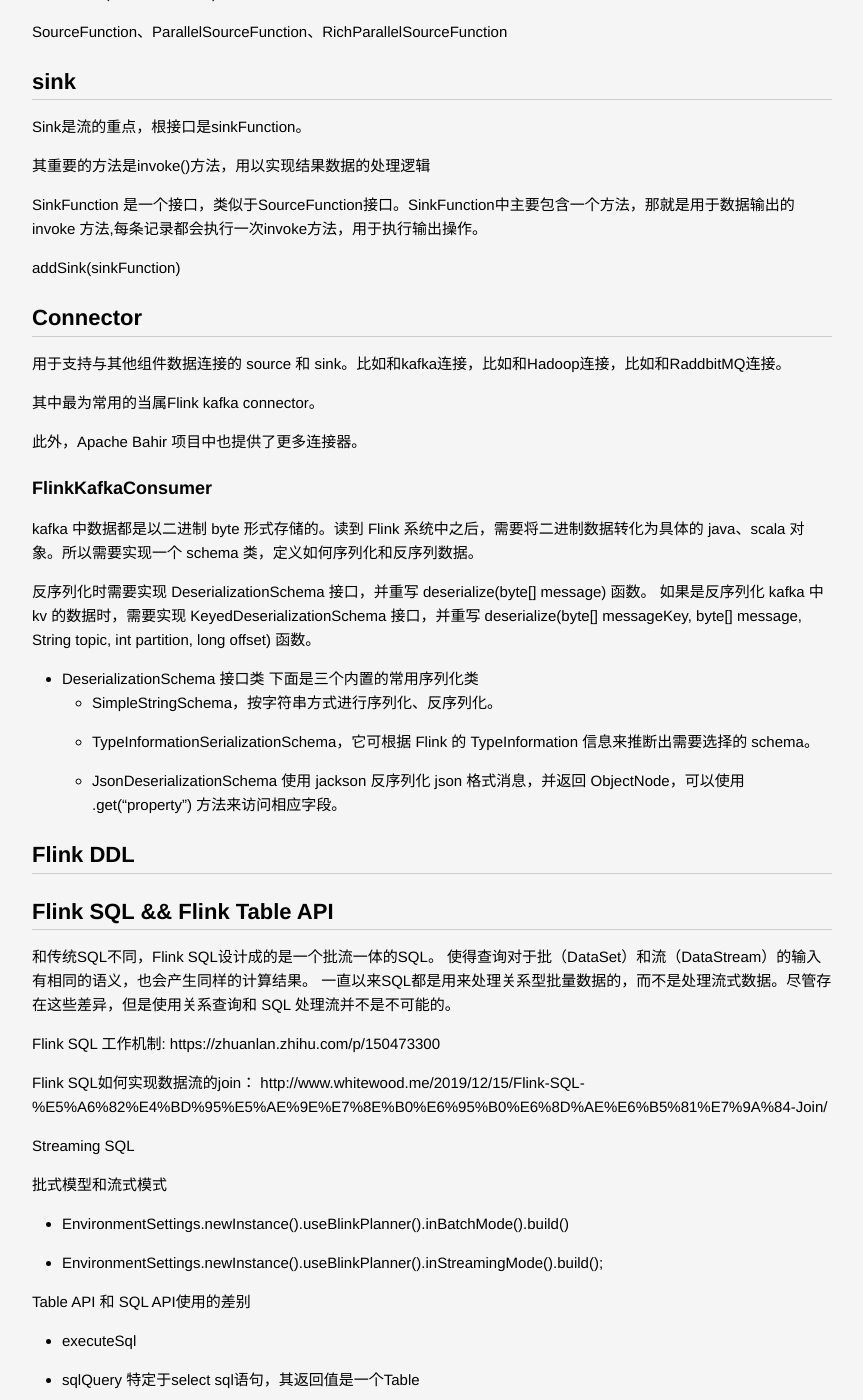
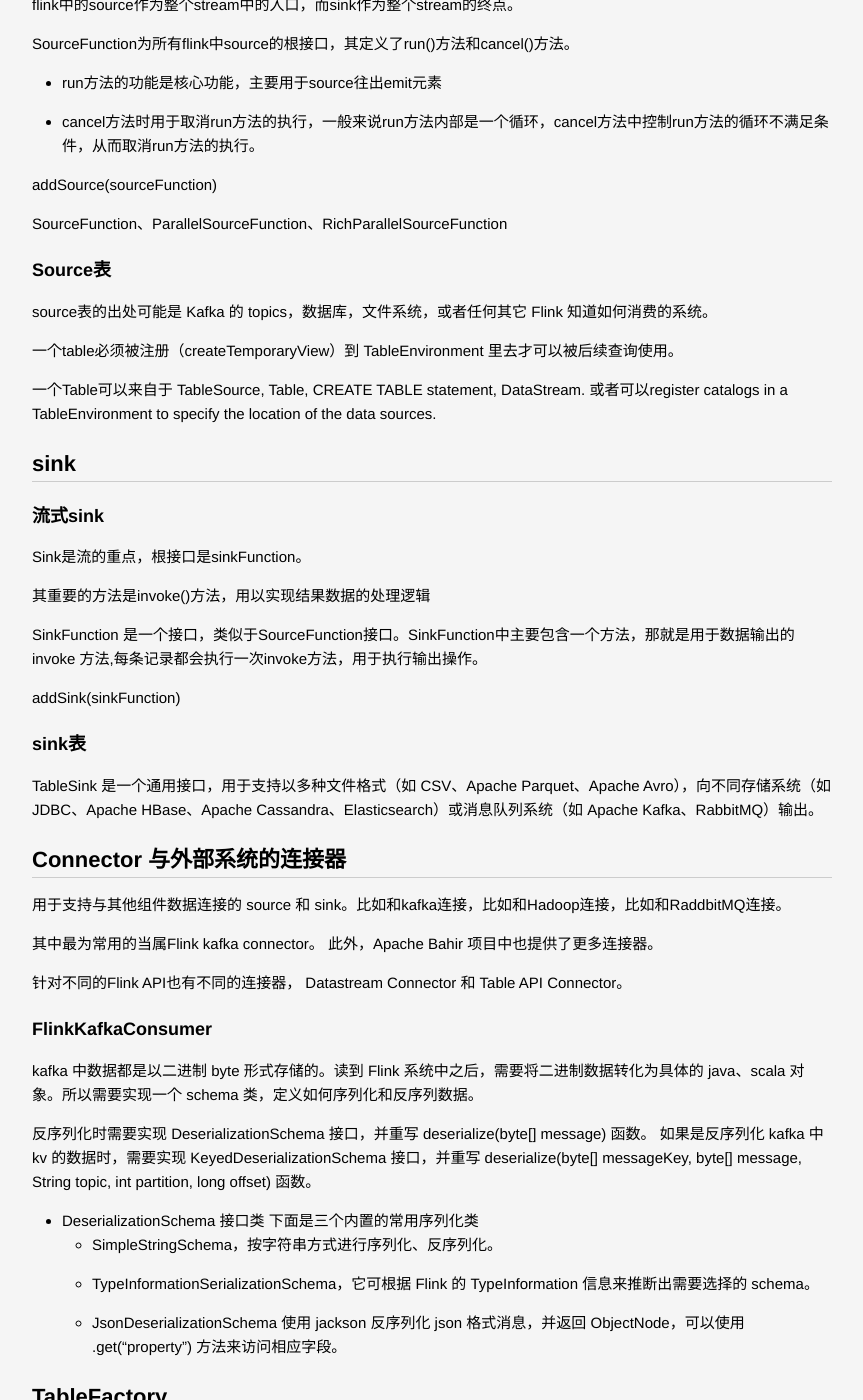
Before and after one commit to lucky521/blog, a Jekyll site: the page built from _posts/framework/2020-03-05-flink.markdown, in a window 1280 px wide and 1400 px high, scrolled down 10449 px. Shown: the whole window, without its empty margins (208-1071 px from the left). Built offline with Jekyll 4.4.1, drawn with Linux system fonts in a browser that asks for light colours; some of the changed text lies outside the part shown.

Commit message:
Update 2020-03-05-flink.markdown

````diff
--- a/_posts/framework/2020-03-05-flink.markdown
+++ b/_posts/framework/2020-03-05-flink.markdown
@@ -97,7 +97,7 @@
     （3）无重启 (No restart)
 
 
-## Flink 单点恢复
+### Flink 单点恢复
 https://segmentfault.com/a/1190000025168779
 
 
@@ -175,7 +175,6 @@
 
 Metastore 即元数据服务，是Hive用来管理库表元数据的一个服务
 
-
 HiveCatalog(String catalogName, String defaultDatabase, String hiveConfDir, String hadoopConfDir, String hiveVersion)
 
 
@@ -189,7 +188,7 @@
 
 ## StreamExecutionEnvironment
 
-每一个flink应用都需要一个执行环境， 对于流处理程序，使用的执行环境类是 StreamExecutionEnvironment.
+每一个flink应用都需要一个执行环境， 对于流处理程序，使用的执行环境类是 StreamExecutionEnvironment. 这是Flink单纯做流式处理所用的执行环境。
 当 env.execute() 方法执行之后，代码所设计的一张执行图就会被打包发送到Flink Master，进行任务拆解和并行化，分配到TaskManager执行。
 
 ## 几种stream
@@ -343,10 +342,12 @@
 BoundedOutOfOrdernessTimestampExtractor产生的时间戳和水印是允许“有界乱序”的，构造它时传入的参数maxOutOfOrderness就是乱序区间的长度，而实际发射的水印为通过覆写extractTimestamp()方法提取出来的时间戳减去乱序区间，相当于让水印把步调“放慢一点”。这是Flink为迟到数据提供的第一重保障。
 
 
-需要深刻理解这几个概念才行 https://www.jianshu.com/p/c612e95a5028
+需要深刻理解这几个概念才行： https://www.jianshu.com/p/c612e95a5028
 
 
 ## source
+
+### 流式source
 
 flink中的source作为整个stream中的入口，而sink作为整个stream的终点。
 
@@ -355,13 +356,21 @@
 - run方法的功能是核心功能，主要用于source往出emit元素
 - cancel方法时用于取消run方法的执行，一般来说run方法内部是一个循环，cancel方法中控制run方法的循环不满足条件，从而取消run方法的执行。
 
-
 addSource(sourceFunction)
 
 SourceFunction、ParallelSourceFunction、RichParallelSourceFunction
 
+### Source表
+source表的出处可能是 Kafka 的 topics，数据库，文件系统，或者任何其它 Flink 知道如何消费的系统。
+
+一个table必须被注册（createTemporaryView）到 TableEnvironment 里去才可以被后续查询使用。
+
+一个Table可以来自于 TableSource, Table, CREATE TABLE statement, DataStream. 或者可以register catalogs in a TableEnvironment to specify the location of the data sources.
+
 
 ## sink
+
+### 流式sink
 
 Sink是流的重点，根接口是sinkFunction。
 
@@ -371,14 +380,18 @@
 
 addSink(sinkFunction)
 
+### sink表
 
-## Connector
+TableSink 是一个通用接口，用于支持以多种文件格式（如 CSV、Apache Parquet、Apache Avro），向不同存储系统（如 JDBC、Apache HBase、Apache Cassandra、Elasticsearch）或消息队列系统（如 Apache Kafka、RabbitMQ）输出。
+
+
+## Connector 与外部系统的连接器
 
 用于支持与其他组件数据连接的 source 和 sink。比如和kafka连接，比如和Hadoop连接，比如和RaddbitMQ连接。
 
-其中最为常用的当属Flink kafka connector。
+其中最为常用的当属Flink kafka connector。 此外，Apache Bahir 项目中也提供了更多连接器。
 
-此外，Apache Bahir 项目中也提供了更多连接器。
+针对不同的Flink API也有不同的连接器， Datastream Connector 和 Table API Connector。
 
 ### FlinkKafkaConsumer
 kafka 中数据都是以二进制 byte 形式存储的。读到 Flink 系统中之后，需要将二进制数据转化为具体的 java、scala 对象。所以需要实现一个 schema 类，定义如何序列化和反序列数据。
@@ -391,6 +404,16 @@
   * SimpleStringSchema，按字符串方式进行序列化、反序列化。
   * TypeInformationSerializationSchema，它可根据 Flink 的 TypeInformation 信息来推断出需要选择的 schema。
   * JsonDeserializationSchema 使用 jackson 反序列化 json 格式消息，并返回 ObjectNode，可以使用 .get(“property”) 方法来访问相应字段。
+
+
+
+## TableFactory
+TableFactory 用来创建与table相关的实例工厂接口，实例的来源来自字符串形式的properties。
+
+实现该接口的类应该被这样添加： Classes that implement this interface can be added to the "META_INF/services/org.apache.flink.table.factories.TableFactory" file of a JAR file in the current classpath to be found.
+
+* TableSourceFactory
+* tableSinkFactory
 
 
 
@@ -441,12 +464,12 @@
 
 ``` java
 tableEnv.connect(new FileSystem().path(filePath))
-.withFormat(new Csv()) //withFormat 是用来告诉flink我应该怎么处理来源用的每一条数据 比如按csv的格式,号分割
-.withSchema(new Schema() //withSchema 是声明创建表的表结构 要按照解析得到的数据的先后顺序对应
-.field("id", DataTypes.STRING())
-.field("time", DataTypes.BIGINT())
-.field("temp", DataTypes.DOUBLE()))
-.createTemporaryTable("inputTable");
+        .withFormat(new Csv()) //withFormat 是用来告诉flink我应该怎么处理来源用的每一条数据 比如按csv的格式,号分割
+        .withSchema(new Schema() //withSchema 是声明创建表的表结构 要按照解析得到的数据的先后顺序对应
+        .field("id", DataTypes.STRING())
+        .field("time", DataTypes.BIGINT())
+        .field("temp", DataTypes.DOUBLE()))
+        .createTemporaryTable("inputTable");
 ```
 
 https://www.cnblogs.com/21airuirui1123/p/14644933.html
@@ -614,6 +632,10 @@
 apus.log.separate.enabled
 false
 
+### Table 环境配置项
+
+https://ci.apache.org/projects/flink/flink-docs-release-1.13/zh/docs/dev/table/config/
+
 
 
 # Flink HelloWorld
@@ -631,7 +653,6 @@
 
 ./bin/flink cancel job_id
 ```
-
 
 
 ## scala code
````
Also changed, not shown: other parts of _posts/framework/2020-03-05-flink.markdown (+4 -9 lines).
